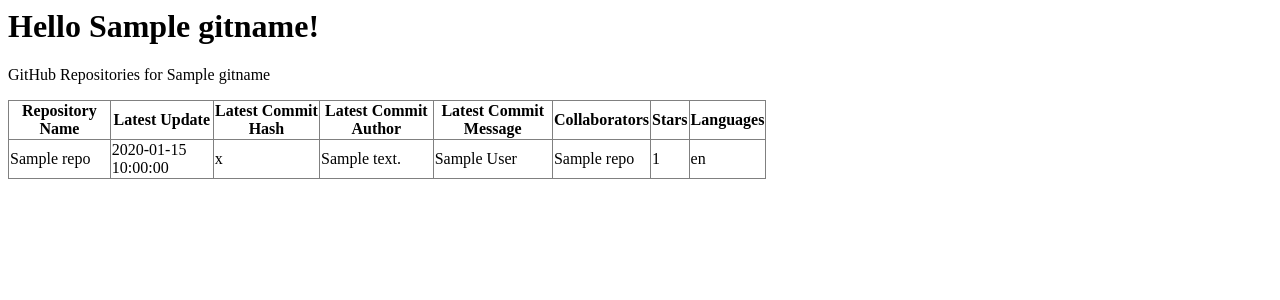
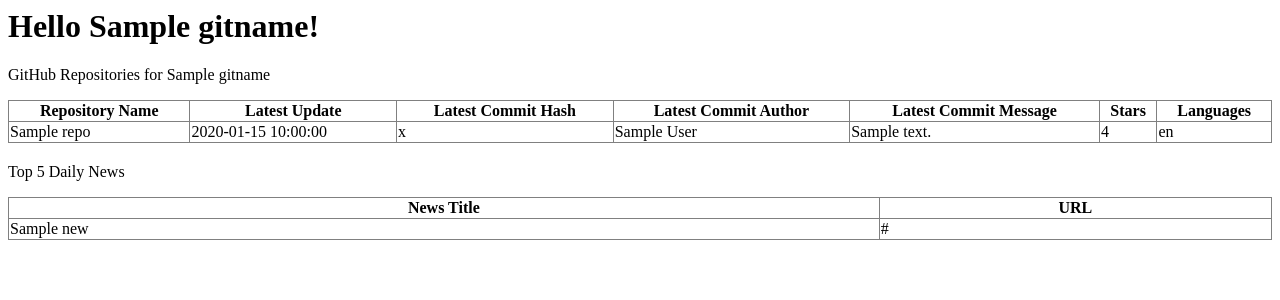
Before and after one commit to DannyCheng711/SSE-LAB5, a Flask app: template src/templates/helloGit.html in a window 1280 px wide. Shown: the top 300 px of the page. Run offline with Flask 3, Linux system fonts and the light colour scheme; the template is opened without the code that fills it: most values are stand-ins (such as "Sample title", 1, 10 or a date in 2020).

Commit message:
feat:add_news

```diff
--- a/src/app.py
+++ b/src/app.py
@@ -1,4 +1,5 @@
 from flask import Flask, render_template, request
+from datetime import datetime, timedelta
 import requests
 
 app = Flask(__name__)
@@ -17,14 +18,19 @@
     # sent the request to the github
     response = requests.get(f"https://api.github.com/users/{input_name}/repos")
 
+    repo_info = []
+
     if response.status_code == 200:
         repos = response.json()
-        repo_info = []
+
 
         for repo in repos:
             repo_name = repo["full_name"]
             repo_update = repo["updated_at"]
             star_count = repo["stargazers_count"]
+
+            print(repo_name)
+            print(star_count)
 
             languages_response = requests.get(f"https://api.github.com/repos/{repo_name}/languages")
             # Check if the languages request is successful
@@ -35,16 +41,6 @@
 
             else:
                 language_names = [] # Empty list if unable to fetch languages
-
-            collaborators_response = requests.get(f"https://api.github.com/repos/{repo_name}/collaborators")
-            # Check if the collaborators request is successful
-            if collaborators_response.status_code == 200:
-                collaborators = collaborators_response.json()  # Parse JSON data into a list of collaborators
-                # Extract collaborator names
-                collaborator_names = [collaborator["login"] for collaborator in collaborators]
-
-            else:
-                collaborator_names = [] # Empty list if unable to fetch collaborators
 
             # get commit list
             commits_response = requests.get(f"https://api.github.com/repos/{repo_name}/commits")
@@ -69,14 +65,45 @@
 
             repo_info.append(
                 {"name": repo_name, "updated_at": repo_update,
-                "collaborators": collaborator_names, "latest_commit_hash": latest_commit_hash,
-                "latest_commit_message": latest_commit_message, "latest_commit_author": latest_commit_author,
-                "language": languages, "stars": star_count})
+                "latest_commit_hash": latest_commit_hash,
+                "latest_commit_author": latest_commit_author,
+                "latest_commit_message": latest_commit_message,
+                "stars": star_count,
+                "languages": language_names})
 
 
+    print(response.status_code)
 
+    api_key = "cd3e23354b084be3aa3d8929fb358c04"
 
-    return render_template("helloGit.html", gitname=input_name, repositories = repo_info)
+    today_date = (datetime.now() - timedelta(days = 1)).strftime('%Y-%m-%d')
+
+    url = f'https://newsapi.org/v2/everything?q=tesla&from={today_date}&sortBy=publishedAt&language=en&apiKey={api_key}'
+
+    response = requests.get(url)
+    news_info = []
+    if response.status_code == 200:
+        news_data = response.json()
+        headlines = news_data.get('articles', [])
+
+        # Get the top 5 articles
+        top_articles = headlines[:5]
+
+        for article in top_articles:
+            title = article['title']
+            url = article['url']
+
+            news_info.append(
+                {"title": title, "url": url})
+
+            print(title)
+            print(url)
+            print("==========")
+
+    else:
+        print(f'Error: {response.status_code} - {response.text}')
+
+    return render_template("helloGit.html", gitname=input_name, repositories = repo_info, news = news_info)
 
 
 # submit name and age
--- a/src/templates/helloGit.html
+++ b/src/templates/helloGit.html
@@ -2,7 +2,7 @@
     <h1>Hello {{ gitname }}!</h1>
     <p>GitHub Repositories for {{ gitname }}</p>
     <section style="margin-bottom: 20px;">
-        <table border="1" style="width: 60%; border-collapse: collapse;">
+        <table border="1" style="width: 100%; border-collapse: collapse;">
             <thead>
                 <tr>
                     <th> Repository Name </th>
@@ -10,7 +10,6 @@
                     <th> Latest Commit Hash </th>
                     <th> Latest Commit Author </th>
                     <th> Latest Commit Message </th>
-                    <th> Collaborators </th>
                     <th> Stars </th>
                     <th> Languages </th>
                 </tr>
@@ -21,14 +20,32 @@
                         <td>{{ repo.name }}</td>
                         <td>{{ repo.updated_at}}</td>
                         <td>{{ repo.latest_commit_hash}}</td>
+                        <td>{{ repo.latest_commit_author}}</td>
                         <td>{{ repo.latest_commit_message}}</td>
-                        <td>{{ repo.latest_commit_author}}</td>
-                        <td>{{ repo.collaborator_names}}</td>
-                        <td>{{ repo.star_count}}</td>
+                        <td>{{ repo.stars}}</td>
                         <td>{{ repo.languages}}</td>
                     </tr>
                 {% endfor %}
             </tbody>
         </table>
     </section>
+    <p>Top 5 Daily News</p>
+    <section style="margin-bottom: 20px;">
+        <table border="1" style="width: 100%; border-collapse: collapse;">
+            <thead>
+                <tr>
+                    <th> News Title</th>
+                    <th> URL</th>
+                </tr>
+            </thead>
+            <tbody>
+                {% for new in news%}
+                    <tr>
+                        <td>{{ new.title }}</td>
+                        <td>{{ new.url}}</td>
+                    </tr>
+                {% endfor %}
+            </tbody>
+        </table>
+    </section>
 </body>
```
